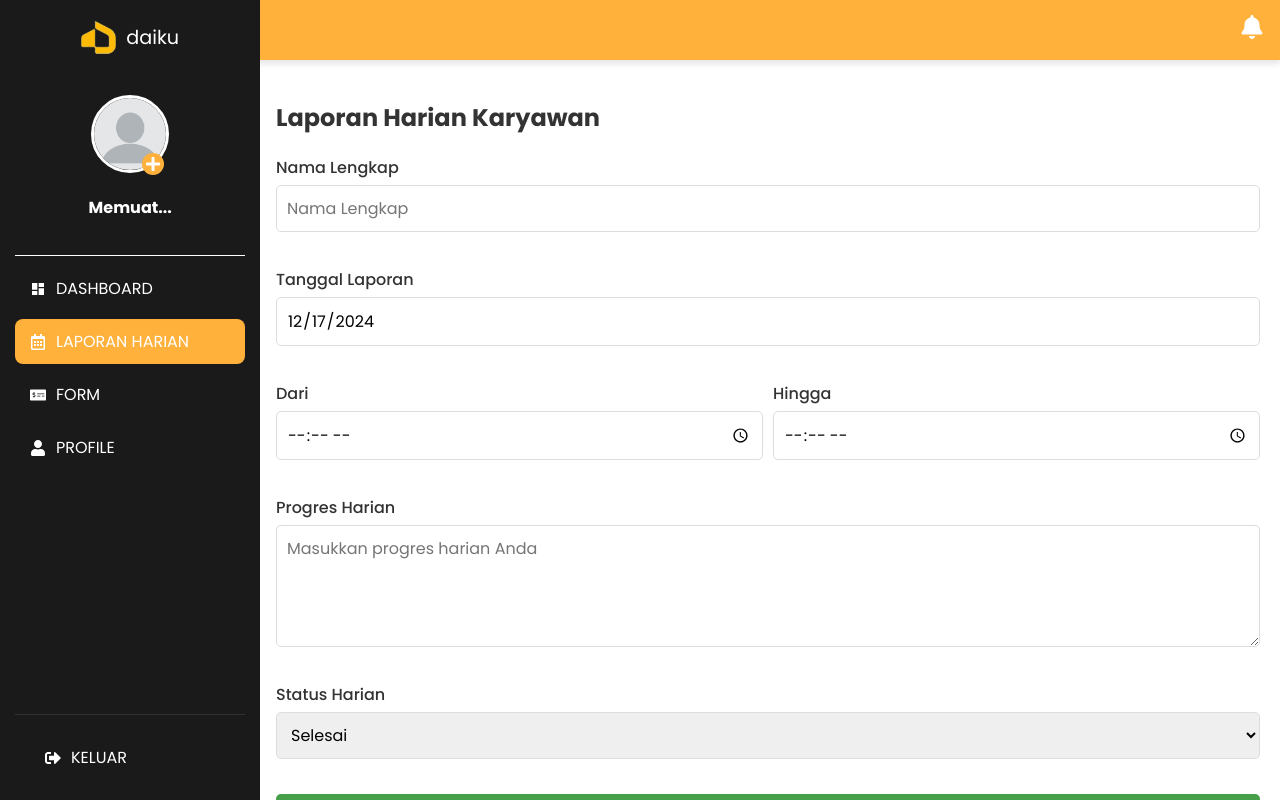
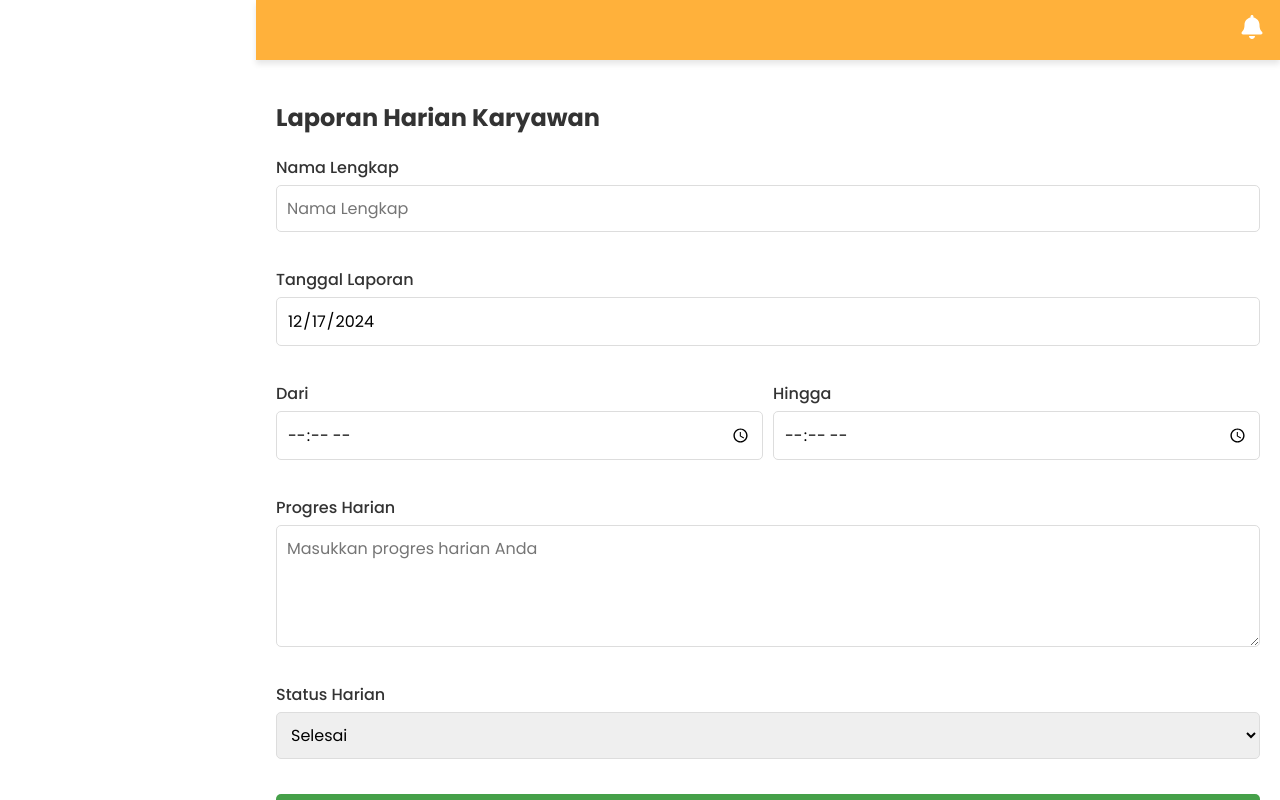
Before and after one commit to Anatomy3/daikutim, a Next.js app: page /laporan_harian in a window 1280 px wide. Before the commit this address had no page. Built offline with nearby package versions, Linux system fonts and the light colour scheme.

Commit message:
Update laporan_harian.js

```diff
--- a/pages/laporan_harian.js
+++ b/pages/laporan_harian.js
@@ -1,6 +1,5 @@
 import React, { useState, useEffect } from 'react';
 import Navbar from '../components/Navbar';
-import Sidebar from '../components/Sidebar';
 import styles from '../styles/LaporanHarian.module.css';
 import { ToastContainer, toast } from 'react-toastify';
 import 'react-toastify/dist/ReactToastify.css';
@@ -74,10 +73,8 @@ export default function LaporanHarian() {
   };
 
   return (
-    <div className={styles.mainContainer}>
+    <main className={styles.mainContainer}>
       <Navbar />
-      <div className={styles.layout}>
-        <Sidebar />
       <div className={styles.content}>
         <h1 className={styles.title}>Laporan Harian Karyawan</h1>
 
@@ -160,7 +157,6 @@ export default function LaporanHarian() {
 
         <ToastContainer />
       </div>
-      </div>
-    </div>
+    </main>
   );
 }
```
Lines whose indentation alone changed are shown as unchanged.
